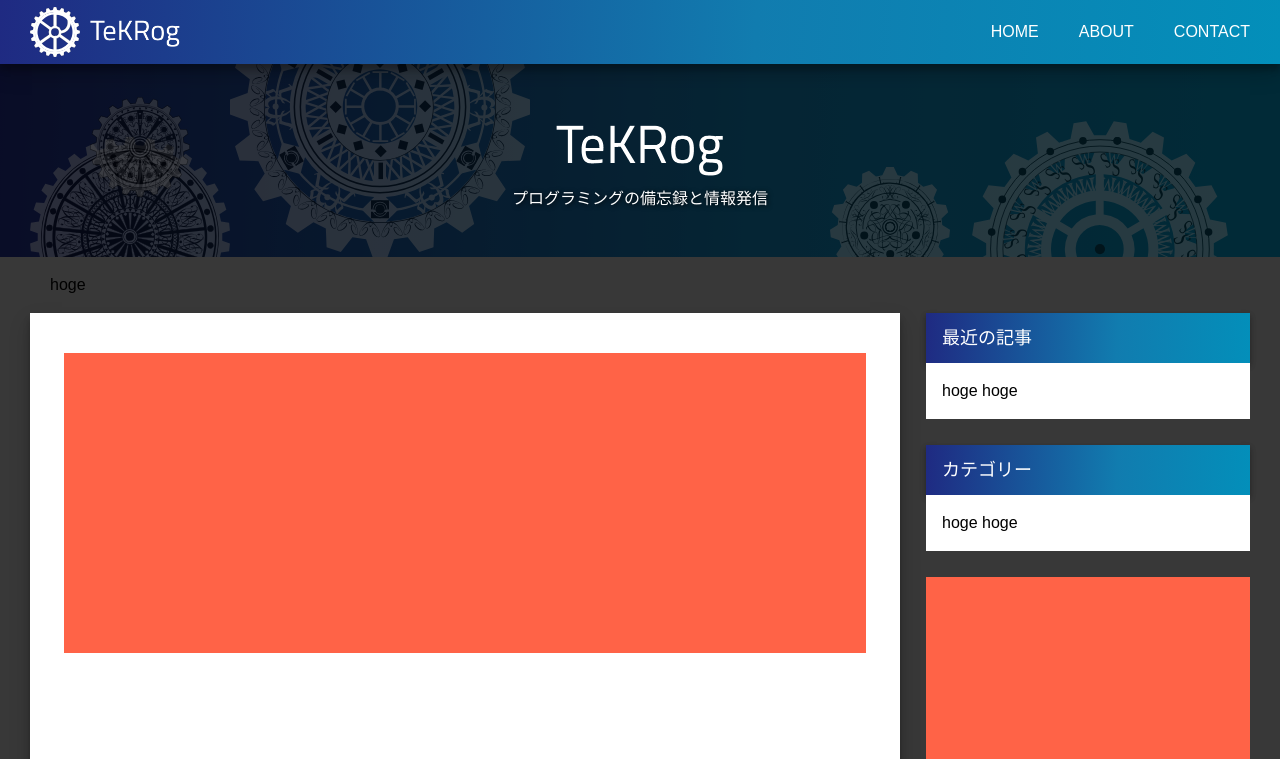
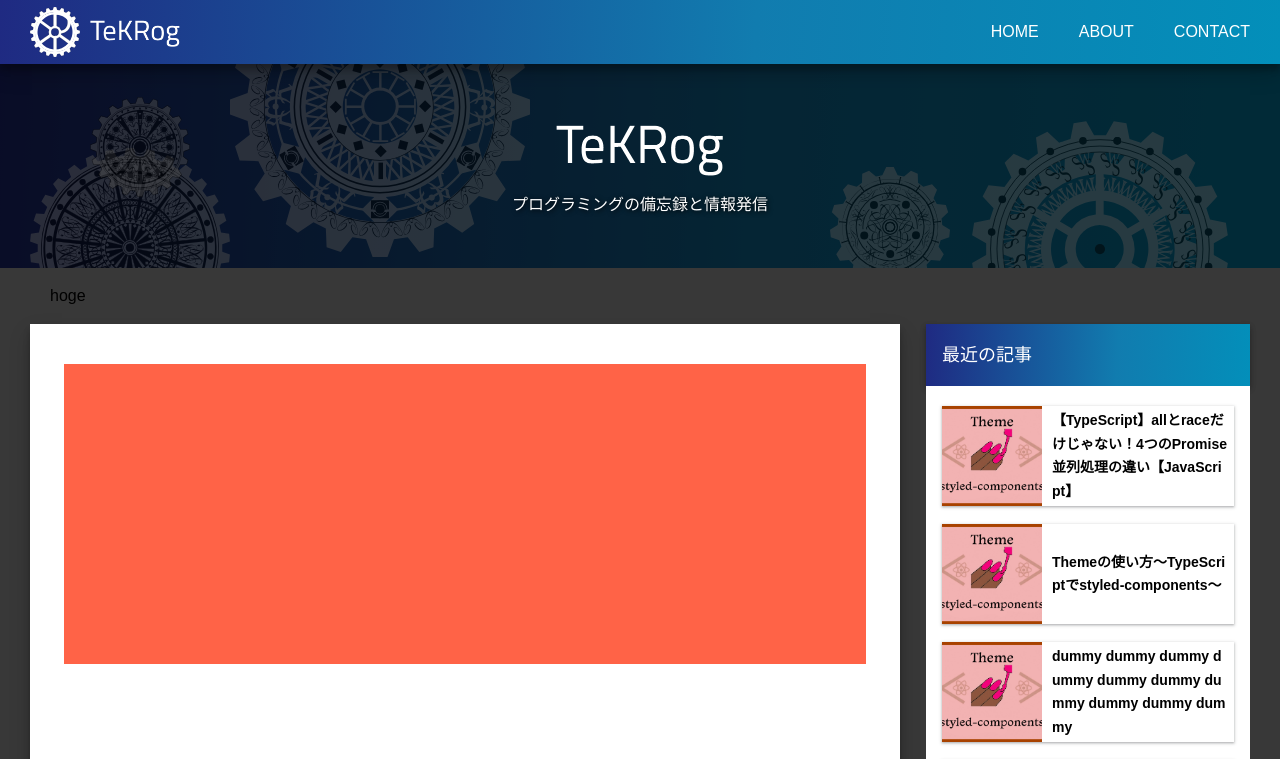
Before and after one commit to Ryoh96/tekrog, a Next.js app: page /test in a window 1280 px wide. Shown: the top 759 px of the page. Built offline with nearby package versions, Linux system fonts and the light colour scheme.

Commit message:
Implemented HorizontalCard and Made progress on implementation of RecentPosts

```diff
--- /dev/null
+++ b/src/components/molecules/HorizontalCard.tsx
@@ -0,0 +1,59 @@
+import Image from 'next/image'
+import styled from 'styled-components'
+
+type HorizontalCardProps = {
+  src: string
+  title: string
+}
+
+const HorizontalCardWrapper = styled.div`
+  display: flex;
+  gap: 6px;
+  box-shadow: 0 1px 2px 0 rgba(60, 64, 67, 0.3),
+    0 1px 3px 1px rgba(60, 64, 67, 0.15);
+  z-index: 2;
+  min-height: 82px;
+  overflow: hidden;
+  text-overflow: ellipsis;
+  align-items: center;
+  height: 100px;
+  transition: all .3s;
+
+  &:hover {
+    transform: scale(1.05);
+    box-shadow: 0 19px 38px rgba(0, 0, 0, 0.3), 0 15px 12px rgba(0, 0, 0, 0.22);
+  }
+`
+
+const ImageWrapper = styled.figure`
+  flex: 0 0 100px;
+  position: relative;
+  height: 100%;
+`
+
+const Title = styled.p`
+  flex: 1 1 auto;
+  font-weight: 700;
+  font-size: 14px;
+  padding: 4px;
+`
+
+const HorizontalCard = ({ src, title }: HorizontalCardProps) => {
+  return (
+    <HorizontalCardWrapper>
+      <ImageWrapper>
+        <Image
+          src={src}
+          alt={title}
+          fill
+          style={{
+            objectFit: 'cover',
+          }}
+        />
+      </ImageWrapper>
+      <Title>{title}</Title>
+    </HorizontalCardWrapper>
+  )
+}
+
+export default HorizontalCard
--- a/src/components/organisms/RecentPosts.tsx
+++ b/src/components/organisms/RecentPosts.tsx
@@ -1,7 +1,56 @@
-import SideContent from '../molecules/SideContent'
+import Link from 'next/link'
+import styled from 'styled-components'
+
+import HorizontalCard from '@/components/molecules/HorizontalCard'
+import SideContent from '@/components/molecules/SideContent'
+
+const dummy = [
+  {
+    src: '/thumb.jpg',
+    title: `【TypeScript】allとraceだけじゃない！4つのPromise並列処理の違い【JavaScript】`,
+    href: '/hoge',
+  },
+  {
+    src: '/thumb.jpg',
+    title: `Themeの使い方～TypeScriptでstyled-components〜`,
+    href: '/hoge',
+  },
+  {
+    src: '/thumb.jpg',
+    title: `dummy dummy dummy dummy dummy dummy dummy dummy dummy dummy`,
+    href: '/hoge',
+  },
+  {
+    src: '/thumb.jpg',
+    title: `dummy dummy dummy dummy dummy dummy dummy dummy dummy dummy`,
+    href: '/hoge',
+  },
+  {
+    src: '/thumb.jpg',
+    title: `dummy dummy dummy dummy dummy dummy dummy dummy dummy dummy`,
+    href: '/hoge',
+  },
+]
+
+const HorizontalCardWrapper = styled.div`
+  display: grid;
+  gap: 18px;
+`
 
 const RecentPosts = () => {
-  return <SideContent title="最近の記事">hoge hoge</SideContent>
+  return (
+    <SideContent title="最近の記事">
+      <HorizontalCardWrapper>
+        {dummy.map((data, index) => (
+          <Link href={data.href} key={index}>
+            <article>
+              <HorizontalCard src={data.src} title={data.title} />
+            </article>
+          </Link>
+        ))}
+      </HorizontalCardWrapper>
+    </SideContent>
+  )
 }
 
 export default RecentPosts
--- a/src/styles/GlobalStyle.tsx
+++ b/src/styles/GlobalStyle.tsx
@@ -4,6 +4,7 @@ import { Reset } from 'styled-reset'
 const Base = createGlobalStyle`
   * {
     font-size: 16px;
+    box-sizing: border-box;
   }
 
   html {
@@ -16,10 +17,17 @@ const Base = createGlobalStyle`
   body {
     background-color: #383838;
     font-family: YuGothic, Hiragino Kaku Gothic Pro, Meiryo, sans-serif;;
+    word-break: break-all;
   }
 
   a {
     text-decoration: none;
+    color: inherit;
+    cursor: pointer;
+  }
+
+  p {
+    line-height: 1.7;
   }
 `
 
```
Also changed, not shown: public/thumb.jpg (added), src/components/molecules/Breadcrumb.tsx (line endings or trailing spaces).
